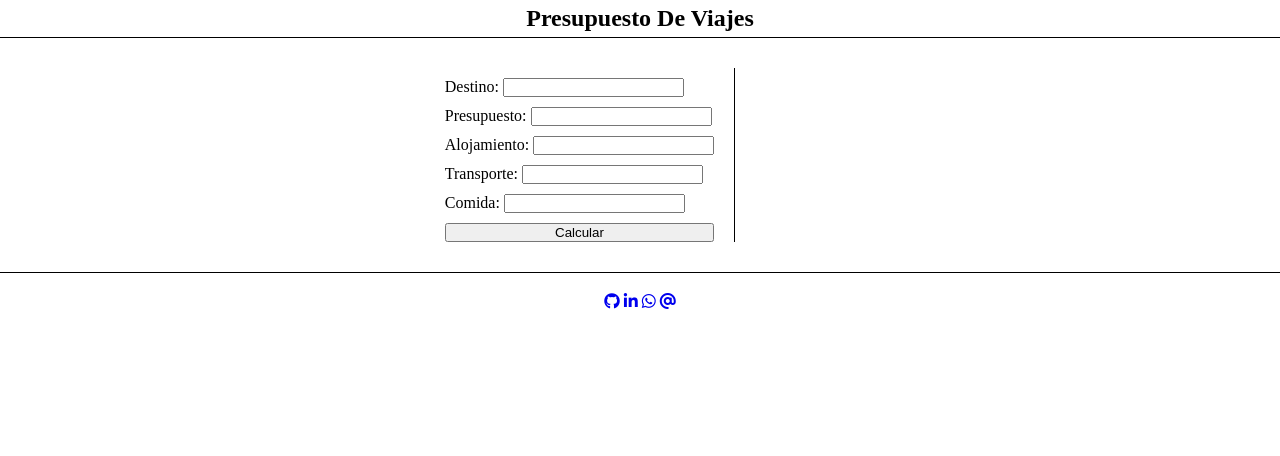
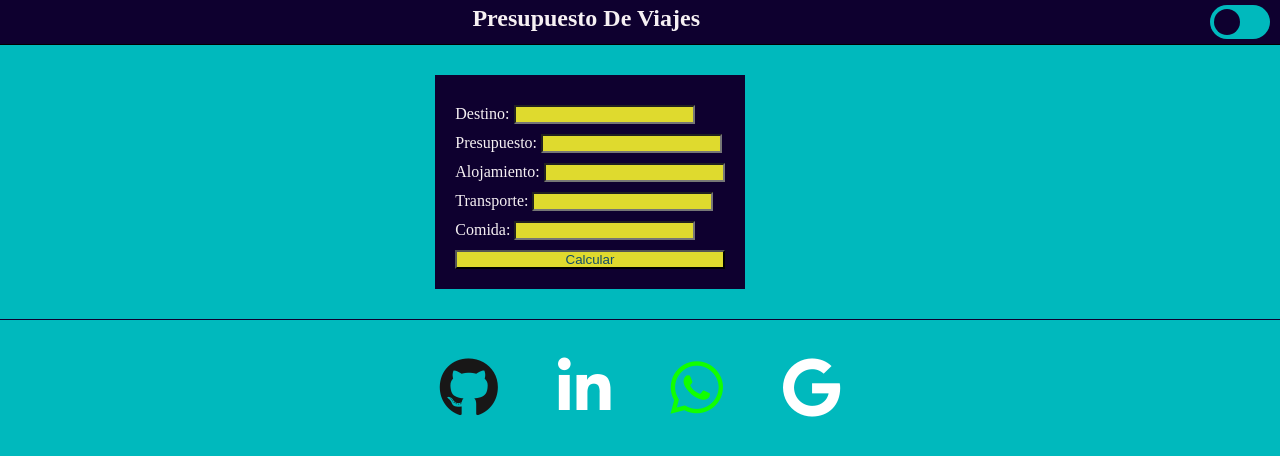
Before and after one commit to fabianNav/Gastos-De-Viajes-JS, a website built with Vite: page index.html in a window 1280 px wide. Built offline with nearby package versions, Linux system fonts and the light colour scheme.

Commit message:
Termine de darle estilo, ademas le agregue un modo oscuro, con esto concluye el proyecto, proximamente veré si le agrego alguna que otra funcion

```diff
--- a/css/style.css
+++ b/css/style.css
@@ -4,10 +4,40 @@
     box-sizing: border-box;
 }
 
+[data-theme="dark"] {
+    --background:#212C76;
+    --primary: #BD13DC;
+    --text: #F6F0F3;
+    --input: #001D15;
+    --textInput: #00FAA1;
+    --iconoVuelo: #DABC2D;
+    --textVuelo: #0D3D5C;
+    --iconoBilletera: #1CD1D4;
+    --textBilletera: #242954;
+    --iconoRestante: #FF6140;
+    --textRestante: #143B65;
+}
+
+[data-theme="light"] {
+    --background: #00b9bd;
+    --primary: #0e002f;
+    --text: #F6F0F3;
+    --input: #DFDA2E;
+    --textInput: #124D69;
+    --iconoVuelo: #27003D;
+    --textVuelo: #1FC051;
+    --iconoBilletera: #143B65;
+    --textBilletera: #FF6140;
+    --iconoRestante: #4C080B;
+    --textRestante: #E3C31E;
+}
+
 body {
     display: flex;
     flex-direction: column;
     justify-content: center;
+    background-color: var(--background);
+    color: var(--text);
 }
 
 /* TODO HEADER */
@@ -18,6 +48,69 @@ header {
     border-bottom: 1px solid #000;
     padding-bottom: 5px;
     padding-top: 5px;
+    background-color: var(--primary);
+}
+
+header section {
+    display: flex;
+    justify-content: end;
+    width: 100%;
+}
+
+#titulo {
+    margin-left: 120px;
+}
+
+/* !MODO OSCURO */
+
+.switch {
+    position: relative;
+    display: flex;
+    width: 60px;
+    height: 34px;
+    margin-right: 10px;
+}
+
+.switch input {
+    opacity: 0;
+    width: 0;
+    height: 0;
+}
+
+.sliderClass {
+    position: absolute;
+    cursor: pointer;
+    top: 0;
+    left: 0;
+    right: 0;
+    bottom: 0;
+    background-color: var(--background);
+    -webkit-transition: .4s;
+    transition: .4s;
+    border-radius: 34px;
+}
+
+.sliderClass:before {
+    position: absolute;
+    content: "";
+    height: 26px;
+    width: 26px;
+    left: 4px;
+    bottom: 4px;
+    background-color: var(--primary);
+    -webkit-transition: .4s;
+    transition: .4s;
+    border-radius: 50%;
+}
+
+input:checked+.sliderClass {
+    background-color: var(--background);
+}
+
+input:checked+.sliderClass:before {
+    -webkit-transform: translateX(26px);
+    -ms-transform: translateX(26px);
+    transform: translateX(26px);
 }
 
 /* TODO MAIN */
@@ -35,8 +128,9 @@ main {
 /* TODO FORM */
 
 .inputGrupo {
-    border-right: 1px solid #000;
     padding-right: 20px;
+    background-color: var(--primary);
+    padding: 20px;
 }
 
 .inputGrupo form {
@@ -46,6 +140,9 @@ main {
 
 .inputGrupo form input {
     margin-top: 10px;
+    background-color: var(--input);
+    color: var(--textInput);
+
 }
 
 .containerResultado {
@@ -56,13 +153,11 @@ main {
     display: flex;
     flex-direction: row;
     width: 300px;
-    border-bottom: 1px solid #000;
-    border-right: 1px solid #000;
     justify-content: center;
+    cursor: pointer;
 }
 
 .iconos div {
-    border-left: 1px solid #000;
     padding: 30px;
     display: flex;
     flex-direction: column;
@@ -71,14 +166,106 @@ main {
 .iconos div .fa-solid {
     display: flex;
     justify-content: center;
+    margin-bottom: 30px;
+}
+
+.vuelo {
+    color: var(--textVuelo);
+    background-color: var(--iconoVuelo);
+}
+
+.vuelo:hover {
+    color: var(--iconoVuelo);
+    background-color: var(--textVuelo);
+    border: 1px dotted var(--iconoVuelo);
+}
+
+.disponible {
+    color: var(--textBilletera);
+    background-color: var(--iconoBilletera);
+    border-inline: 2px solid var(--background);
+}
+
+.disponible:hover {
+    color: var(--iconoBilletera);
+    background-color: var(--textBilletera);
+    border: 1px dotted var(--iconoBilletera);
+}
+
+.restante {
+    color: var(--textRestante);
+    background-color: var(--iconoRestante);
+}
+
+.restante:hover {
+    color: var(--iconoRestante);
+    background-color: var(--textRestante);
+    border: 1px dotted var(--iconoRestante);
 }
 
 
 /* TODO FOOTER */
 
 footer {
-    border-top: 1px solid #000;
+    border-top: 1px solid var(--primary);
     padding-top: 20px;
     display: flex;
     justify-content: center;
 }
+
+footer section {
+    width: 100%;
+    display: flex;
+    justify-content: center;
+    height: 100px;
+}
+
+footer section article {
+    display: flex;
+    align-items: center;
+}
+
+footer section article a {
+    font-size: 60px;
+    font-size: 60px;
+    margin-inline: 30px;
+    position: relative;
+}
+
+a::after {
+    content: "";
+    background: #000;
+    width: calc(100% + 20px);
+    mix-blend-mode: color-burn;
+    height: 0;
+    position: absolute;
+    bottom: -4px;
+    left: -10px;
+    transition: all .3s cubic-bezier(0.445, 0.05, 0.55, 0.95);
+    border-radius: 30px;
+}
+
+a:hover::after {
+    height: calc(100% + 8px);
+}
+
+#github {
+    color: #181717;
+}
+
+#github:hover {
+    color: #fff;
+    transition: .25s;
+}
+
+#linkedin {
+    color: #fff;
+}
+
+#whatsapp {
+    color: #11ff00;
+}
+
+#mail {
+    color: #fff;
+}
--- a/index.html
+++ b/index.html
@@ -9,8 +9,14 @@
 
 <body>
   <header>
-    <section>
+    <section id="titulo">
       <h1>Presupuesto De Viajes</h1>
+    </section>
+    <section id="sectionSwitch">
+      <label class="switch">
+        <input type="checkbox" id="slider">
+        <span class="sliderClass"></span>
+      </label>
     </section>
   </header>
 
@@ -50,7 +56,7 @@
         <a id="linkedin" href="https://www.linkedin.com/in/luis-fabian-navarro-a9a42a217/"><i
             class="fa-brands fa-linkedin-in"></i></a>
         <a id="whatsapp" href="https://wa.link/4vfimv"><i class="fa-brands fa-whatsapp"></i></a>
-        <a id="mail" href="mailto:time50851@gmail.com"><i class="fa-solid fa-at"></i></a>
+        <a id="mail" href="mailto:time50851@gmail.com"><i class="fa-brands fa-google"></i></a>
       </article>
     </section>
   </footer>
--- a/main.js
+++ b/main.js
@@ -68,3 +68,16 @@ function UI(destiny, budget, balance) {
 const reset = () => {
   vacationCalc.reset();
 }
+
+//TODO Modo Oscuro
+const colorPredeterminado = window.matchMedia('(prefers-color-scheme: dark)').matches ? 'dark' : 'light';
+const slider = document.getElementById('slider');
+const setTheme = (tema) => {
+  document.documentElement.setAttribute('data-theme', tema);
+  localStorage.setItem('theme', tema);
+}
+slider.addEventListener('click', () => {
+  let switchToTheme = localStorage.getItem('theme') === 'dark' ? 'light' : 'dark';
+  setTheme(switchToTheme);
+})
+setTheme(localStorage.getItem('theme') || colorPredeterminado);
```
